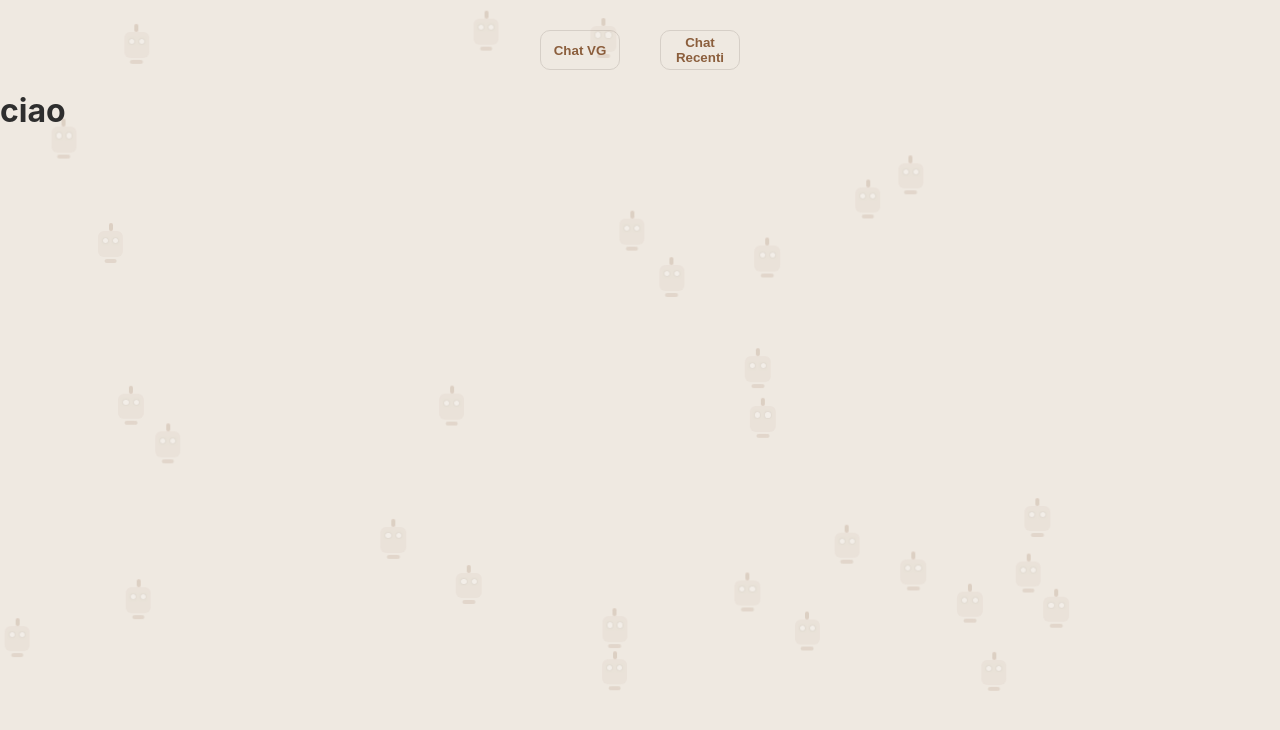
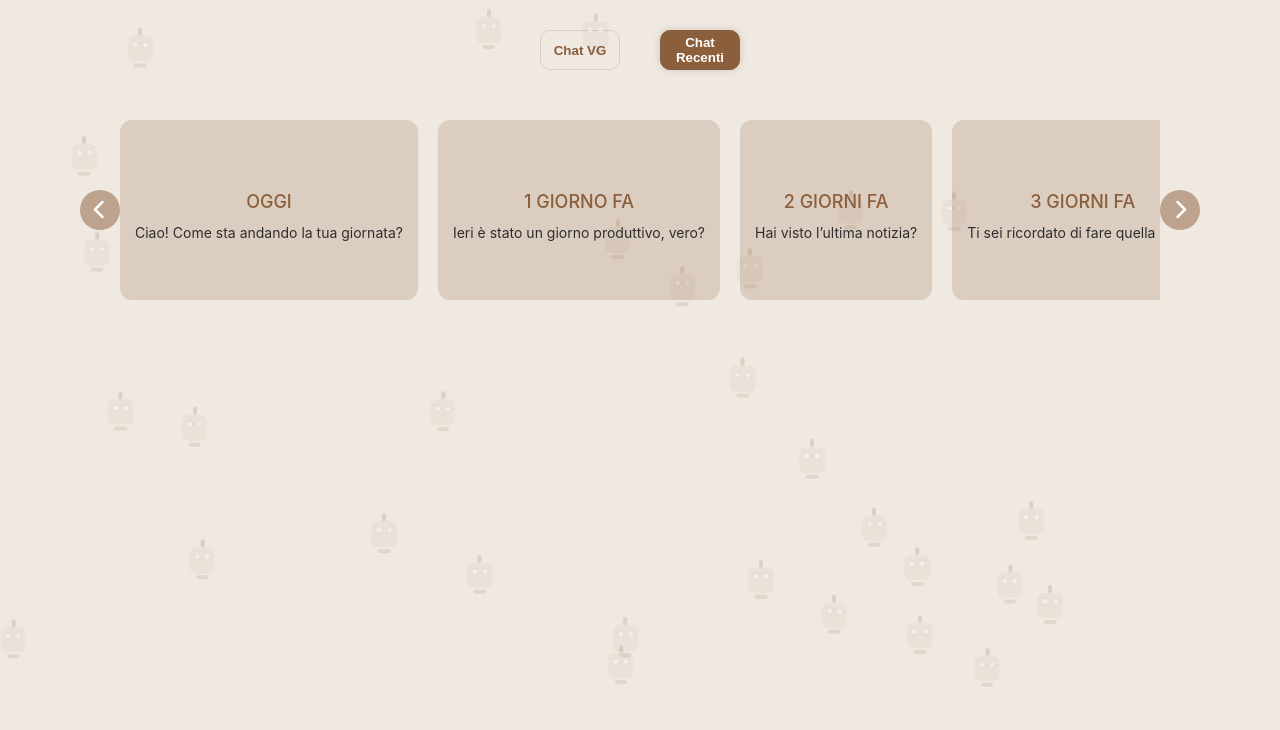
Before and after one commit to Vittoriatosi2006/CHAT-VT, a React (Vite) app in the folder CHAT/: page /recenti in a window 1280 px wide. Shown: the top 730 px of the page. Built offline with nearby package versions, Linux system fonts and the light colour scheme.

Commit message:
modifiche alle chat recenti

```diff
--- a/CHAT/src/ChatRecenti.tsx
+++ b/CHAT/src/ChatRecenti.tsx
@@ -1,7 +1,63 @@
+import { useRef } from "react";
+
 export function ChatRecenti() {
+  const scrollRef = useRef<HTMLDivElement>(null);
+
+  const scrollLeft = () => {
+    scrollRef.current?.scrollBy({
+      left: -300,
+      behavior: "smooth",
+    });
+  };
+
+  const scrollRight = () => {
+    scrollRef.current?.scrollBy({
+      left: 300,
+      behavior: "smooth",
+    });
+  };
+
+  const conversazioni = [
+    { giorno: "OGGI", testo: "Ciao! Come sta andando la tua giornata?" },
+    {
+      giorno: "1 GIORNO FA",
+      testo: "Ieri è stato un giorno produttivo, vero?",
+    },
+    { giorno: "2 GIORNI FA", testo: "Hai visto l’ultima notizia?" },
+    { giorno: "3 GIORNI FA", testo: "Ti sei ricordato di fare quella cosa?" },
+    {
+      giorno: "4 GIORNI FA",
+      testo: "Abbiamo pianificato tutto correttamente.",
+    },
+    { giorno: "5 GIORNI FA", testo: "È stato un weekend rilassante?" },
+    { giorno: "6 GIORNI FA", testo: "Hai completato il progetto in tempo?" },
+    { giorno: "7 GIORNI FA", testo: "Come è andata la riunione?" },
+    { giorno: "8 GIORNI FA", testo: "Ti sei divertito durante la serata?" },
+    { giorno: "9 GIORNI FA", testo: "Hai avuto tempo per leggere qualcosa?" },
+    {
+      giorno: "10 GIORNI FA",
+      testo: "È passato così tanto tempo da quella conversazione!",
+    },
+  ];
+
   return (
-    <div>
-      <h1> ciao </h1>
+    <div className="wrapperChatRecenti">
+      <button className="scroll-btn left" onClick={scrollLeft}>
+        <i className="fa-solid fa-chevron-left"></i>
+      </button>
+
+      <div className="chatRecenti" ref={scrollRef}>
+        {conversazioni.map((giorno, index) => (
+          <div className="conversazione" key={index}>
+            <h1>{giorno.giorno}</h1>
+            <span>{giorno.testo}</span>
+          </div>
+        ))}
+      </div>
+
+      <button className="scroll-btn right" onClick={scrollRight}>
+        <i className="fa-solid fa-chevron-right"></i>
+      </button>
     </div>
   );
 }
--- a/CHAT/src/Navbar.tsx
+++ b/CHAT/src/Navbar.tsx
@@ -1,16 +1,23 @@
 import { JSX } from "react";
-import { Link } from "react-router-dom";
+import { Link, useLocation } from "react-router-dom";
 
 export function Navbar(): JSX.Element {
+  const location = useLocation(); //permette di sapere in che route siamo
+
+  const isChat = location.pathname === "/";
+  const isRecenti = location.pathname === "/recenti";
+
   return (
     <div className="bottoni">
       <Link to="/">
-        <button className="chatVG">
-          <span> Chat VG </span>{" "}
+        <button className={`chatVG ${isChat ? "active" : ""}`}>
+          <span> Chat VG </span>
         </button>
       </Link>
       <Link to="/recenti">
-        <button className="chat-recenti"> Chat Recenti </button>
+        <button className={`chat-recenti ${isRecenti ? "active" : ""}`}>
+          <span> Chat Recenti </span>
+        </button>
       </Link>
     </div>
   );
--- a/CHAT/src/app.css
+++ b/CHAT/src/app.css
@@ -66,6 +66,15 @@ body {
 }
 .chat-recenti:hover {
   background-color: var(--bg-card);
+}
+
+/*ACTIVE*/
+.chatVG.active,
+.chat-recenti.active {
+  background-color: var(--primary);
+  color: white;
+  border-color: var(--primary);
+  box-shadow: 0 0 8px rgba(0, 0, 0, 0.15);
 }
 
 /*Chat*/
@@ -199,22 +208,6 @@ body {
 @keyframes l1 {
   to {
     clip-path: inset(0 -34% 0 0);
-  }
-}
-
-@media screen and (max-width: 768px) {
-  .chat-wrapper,
-  .chat-area,
-  .input-completo {
-    max-width: 100%;
-    padding: 0 10px;
-  }
-  .msg-user,
-  .msg-bot {
-    max-width: 85%;
-  }
-  .chat-input {
-    width: 100%;
   }
 }
 
@@ -418,3 +411,115 @@ body {
   top: 40%;
   left: 80%;
 }
+
+/*CHAT RECENTI*/
+.wrapperChatRecenti {
+  display: flex;
+  align-items: center;
+  width: 100%;
+  padding: 0 60px;
+  box-sizing: border-box;
+  position: relative;
+  padding: 50px 60px 0 60px;
+  box-sizing: border-box;
+}
+
+.chatRecenti {
+  display: flex;
+  gap: 20px;
+  overflow-x: auto;
+  scroll-behavior: smooth;
+  flex: 1 1 auto;
+  min-width: 0;
+  scrollbar-width: none;
+}
+
+.chatRecenti::-webkit-scrollbar {
+  display: none;
+}
+
+.chatRecenti::-webkit-scrollbar {
+  display: none;
+}
+
+.chatRecenti h1 {
+  font-size: 18px;
+  font-weight: 500;
+  color: var(--primary);
+}
+
+.chatRecenti span {
+  font-size: 14px;
+  color: var(--secondary);
+}
+
+.conversazione {
+  flex-shrink: 0;
+  min-width: 150px;
+  padding: 15px;
+  height: 150px;
+  text-align: center;
+  display: flex;
+  flex-direction: column;
+  justify-content: center;
+  align-items: center;
+  border-radius: 12px;
+  background: rgba(139, 94, 60, 0.2);
+}
+
+.scroll-btn {
+  position: relative;
+  width: 40px;
+  height: 40px;
+  font-size: 20px;
+  margin: 0 10px;
+  border-radius: 50%;
+  border: none;
+  background: rgba(139, 94, 60, 0.5);
+  color: white;
+  cursor: pointer;
+  flex-shrink: 0;
+}
+
+.scroll-btn.left {
+  left: 10px;
+}
+
+.scroll-btn.right {
+  right: 10px;
+}
+
+@media screen and (max-width: 768px) {
+  .chat-wrapper,
+  .chat-area,
+  .input-completo {
+    max-width: 100%;
+    padding: 0 10px;
+  }
+  .msg-user,
+  .msg-bot {
+    max-width: 85%;
+  }
+  .chat-input {
+    width: 100%;
+  }
+}
+
+@media (max-width: 500px) {
+  .wrapperChatRecenti {
+    padding: 0 10px;
+  }
+
+  .scroll-btn {
+    width: 30px;
+    height: 30px;
+    font-size: 16px;
+    margin: 0 5px;
+  }
+
+  .conversazione {
+    min-width: 120px;
+    height: 120px;
+    padding: 10px;
+  }
+}
```
